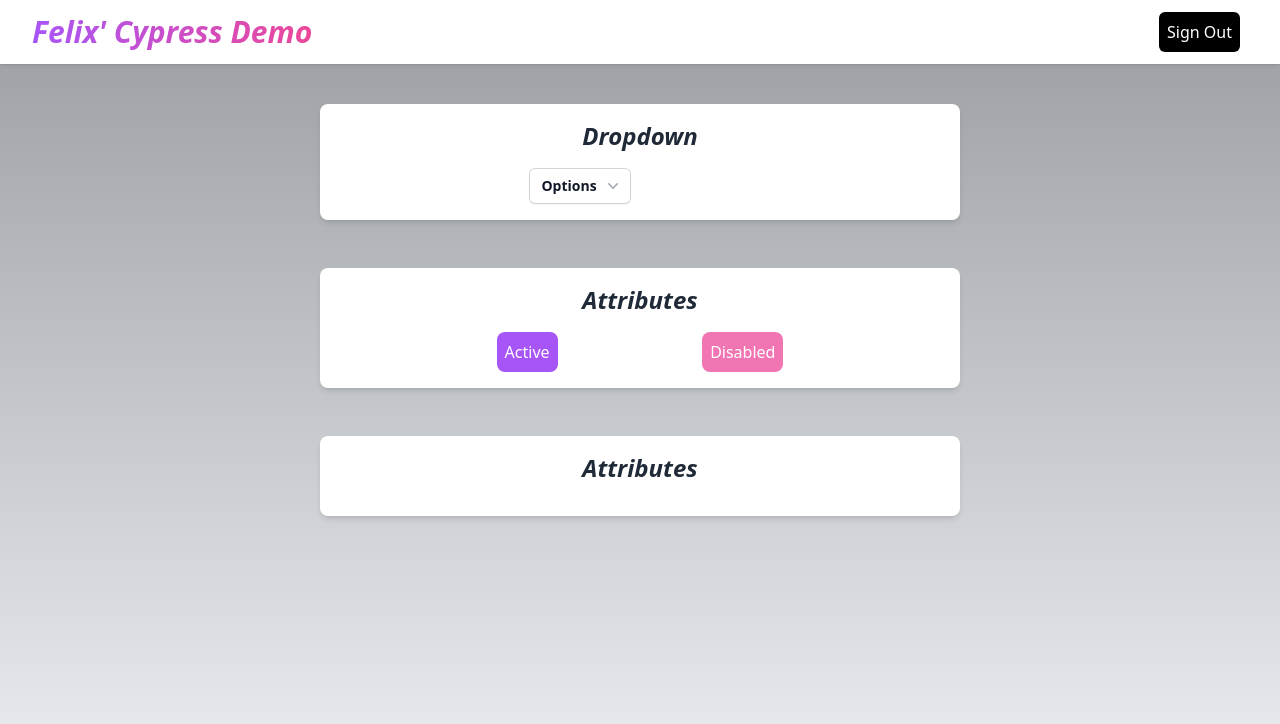
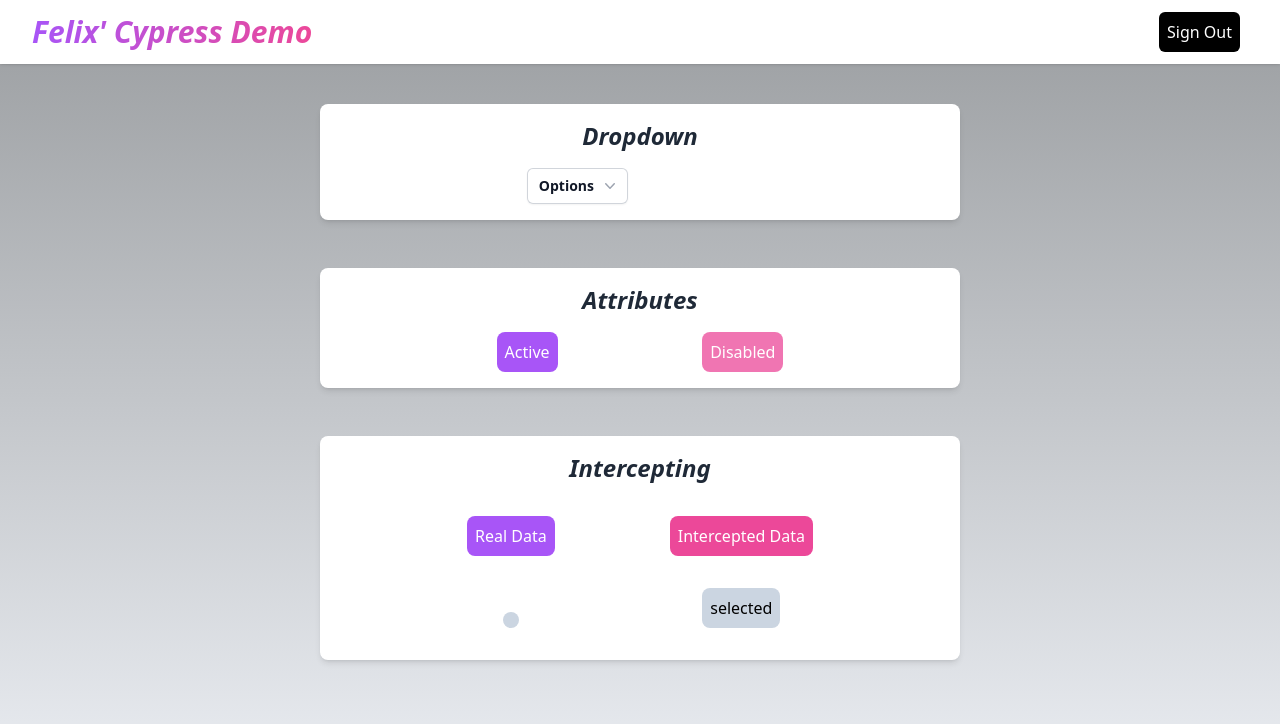
Before and after one commit to Felixljr/Cypress-Presentation-Demo, a React (Vite) app: page /account in a window 1280 px wide. Shown: the top 724 px of the page. Built offline with nearby package versions, Linux system fonts and the light colour scheme.

Commit message:
json server retr with button

```diff
--- a/db.json
+++ b/db.json
@@ -1,5 +1,6 @@
 {
   "posts": [{ "id": 1, "title": "json-server", "author": "typicode" }],
   "comments": [{ "id": 1, "body": "some comment", "postId": 1 }],
-  "profile": { "email": "felix@felix.com", "password": "1234" }
+  "profile": { "email": "felix@felix.com", "password": "1234" },
+  "messages": { "success": "I made it!" }
 }
--- a/src/AccountPage.jsx
+++ b/src/AccountPage.jsx
@@ -4,10 +4,24 @@ import Conatiner from './components/GeneralContainer'
 import Dropdown from './components/Dropdown'
 
 export default function AccountPage() {
+  const [retrievedData, setRetrievedData] = useState('')
+
   const handleSignOut = (e) => {
     e.preventDefault()
     document.cookie = 'cookieForFelix=; max-age=0; path=/'
     setInterval(() => (window.location.href = '/'), 1000)
+  }
+
+  const handleNonIntercept = async () => {
+    try {
+      const response = await fetch('http://localhost:3000/posts/1/messages')
+      const data = await response.json()
+      const dataAsString = JSON.stringify(data.success)
+
+      setRetrievedData(dataAsString)
+    } catch (error) {
+      console.error('Error retrieving data:', error)
+    }
   }
 
   return (
@@ -41,8 +55,36 @@ export default function AccountPage() {
         </Conatiner>
 
         <Conatiner>
-          <p className='title'>Attributes</p>
-
+          <p className='title'>Intercepting</p>
+          <div className='flex flex-row justify-evenly py-4'>
+            <div className='h-28 flex flex-col justify-between'>
+              <button
+                className='bg-purple-500 p-2 rounded-lg text-white'
+                data-cy='active'
+                onClick={handleNonIntercept}
+              >
+                Real Data
+              </button>
+              <div className='flex justify-center' data-cy='Selection'>
+                <p className='flex self-center bg-slate-300 rounded-lg p-2'>
+                  {retrievedData}
+                </p>
+              </div>
+            </div>
+            <div className='h-28 flex flex-col justify-between w-38'>
+              <button
+                className='bg-pink-500 p-2 rounded-lg text-white'
+                data-cy='active'
+              >
+                Intercepted Data
+              </button>
+              <div className='flex justify-center' data-cy='Selection'>
+                <p className='flex self-center bg-slate-300 rounded-lg p-2'>
+                  {'selected'}
+                </p>
+              </div>
+            </div>
+          </div>
         </Conatiner>
       </div>
     </>
--- a/src/components/Dropdown.jsx
+++ b/src/components/Dropdown.jsx
@@ -86,7 +86,7 @@ export default function Dropdown() {
       </Menu>
       <div className='flex justify-center' data-cy='Selection'>
         {selected === '' ? (
-          <p className='flex self-centerp-1'>{selected}</p>
+          <p className='flex self-center p-1'>{selected}</p>
         ) : (
           <p className='flex self-center bg-slate-300 rounded-lg p-2'>{selected}</p>
         )}
```
